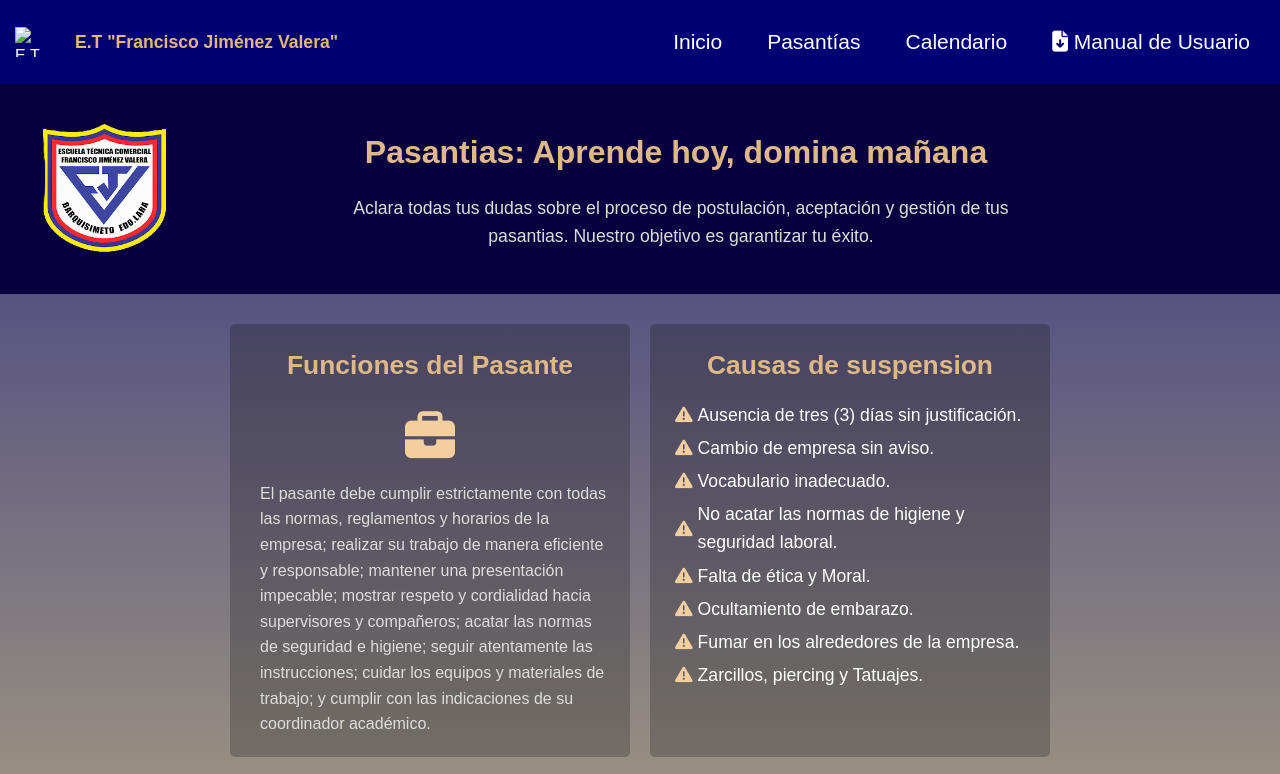
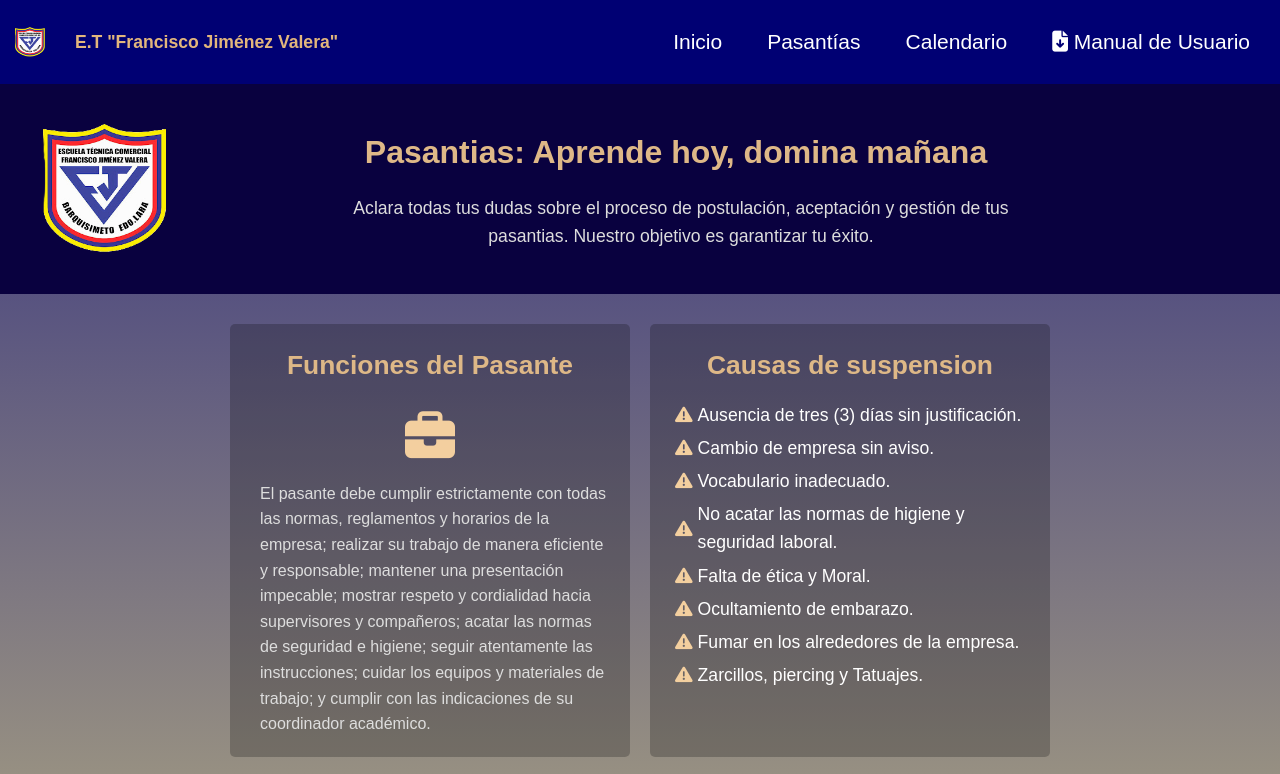
Before and after one commit to Bian504/prueba1, a plain HTML site: page index_pasantia.html in a window 1280 px wide. Shown: the top 774 px of the page. Drawn offline with Linux system fonts and the light colour scheme; the site is published under a folder, as on GitHub Pages, so addresses that start at the root find nothing.

Commit message:
Update index_pasantia.html

```diff
--- a/index_pasantia.html
+++ b/index_pasantia.html
@@ -13,7 +13,7 @@
   <header class="main-header">
         <nav class="top-nav">
             <div class="logo-escuela">
-                <img src="/Recursos_pasantía/logo1.png" alt="E.T FRAJIVA" title="Logo" class="imagen-logo">
+                <img src="./Recursos_pasantía/logo1.png" alt="E.T FRAJIVA" title="Logo" class="imagen-logo">
                 <h3>E.T "Francisco Jiménez Valera"</h3>
             </div>
             <input type="checkbox" id="menu-toggle" class="menu-toggle">
@@ -214,4 +214,5 @@
     </div>
     </footer>
 </body>
+
 </html>
```
